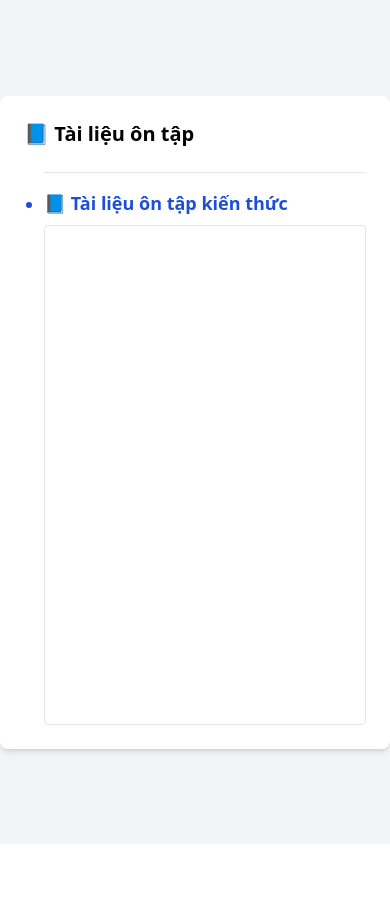
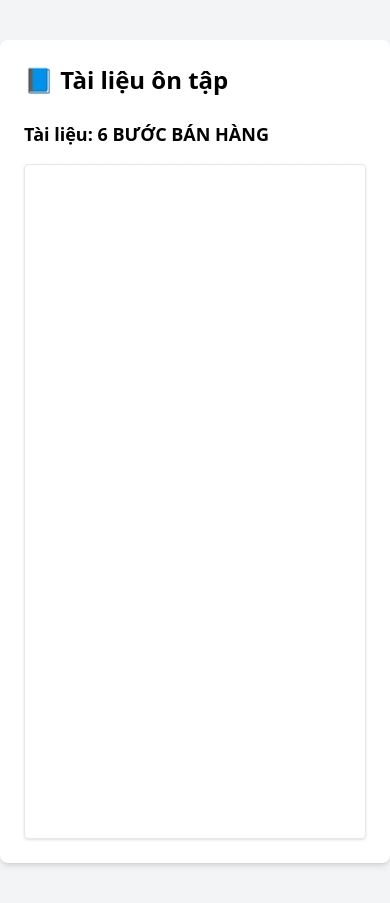
Before and after one commit to tuanvyc14/quizz, a React (Vite) app: page /study in a window 390 px wide. Before the commit the page ends 844 px from the top, so only its background shows below. Built offline with nearby package versions, Linux system fonts and the light colour scheme.

Commit message:
Update Study.jsx hoàn chỉnh responsive

```diff
--- a/src/Study.jsx
+++ b/src/Study.jsx
@@ -1,26 +1,20 @@
-
 import React from "react";
 
 function Study() {
   return (
     <div className="min-h-screen flex items-center justify-center bg-gray-100 py-10">
-      <div className="bg-white shadow-md rounded-lg p-6 w-full max-w-md">
-        <h1 className="text-xl font-bold mb-4">📘 Tài liệu ôn tập</h1>
-        <ul className="list-disc pl-5 text-blue-700 space-y-2">
-          <li>
-           <div className="mt-6 border-t pt-4">
-  <h2 className="text-lg font-semibold mb-2">📘 Tài liệu ôn tập kiến thức</h2>
-  <iframe
-    src="/6-buoc-ban-hang.pdf"
-    width="100%"
-    height="500px"
-    title="Tài liệu 6 bước bán hàng"
-    className="border rounded"
-  />
-</div>
+      <div className="bg-white shadow-md rounded-lg p-6 w-full max-w-4xl">
+        <h1 className="text-2xl font-bold mb-6">📘 Tài liệu ôn tập</h1>
 
-          </li>
-        </ul>
+        <h2 className="text-lg font-semibold mb-4">Tài liệu: 6 BƯỚC BÁN HÀNG</h2>
+
+        <div className="w-full h-[80vh]">
+          <iframe
+            src="/6-buoc-ban-hang.pdf"
+            title="Tài liệu 6 bước bán hàng"
+            className="w-full h-full border rounded shadow"
+          />
+        </div>
       </div>
     </div>
   );
```
